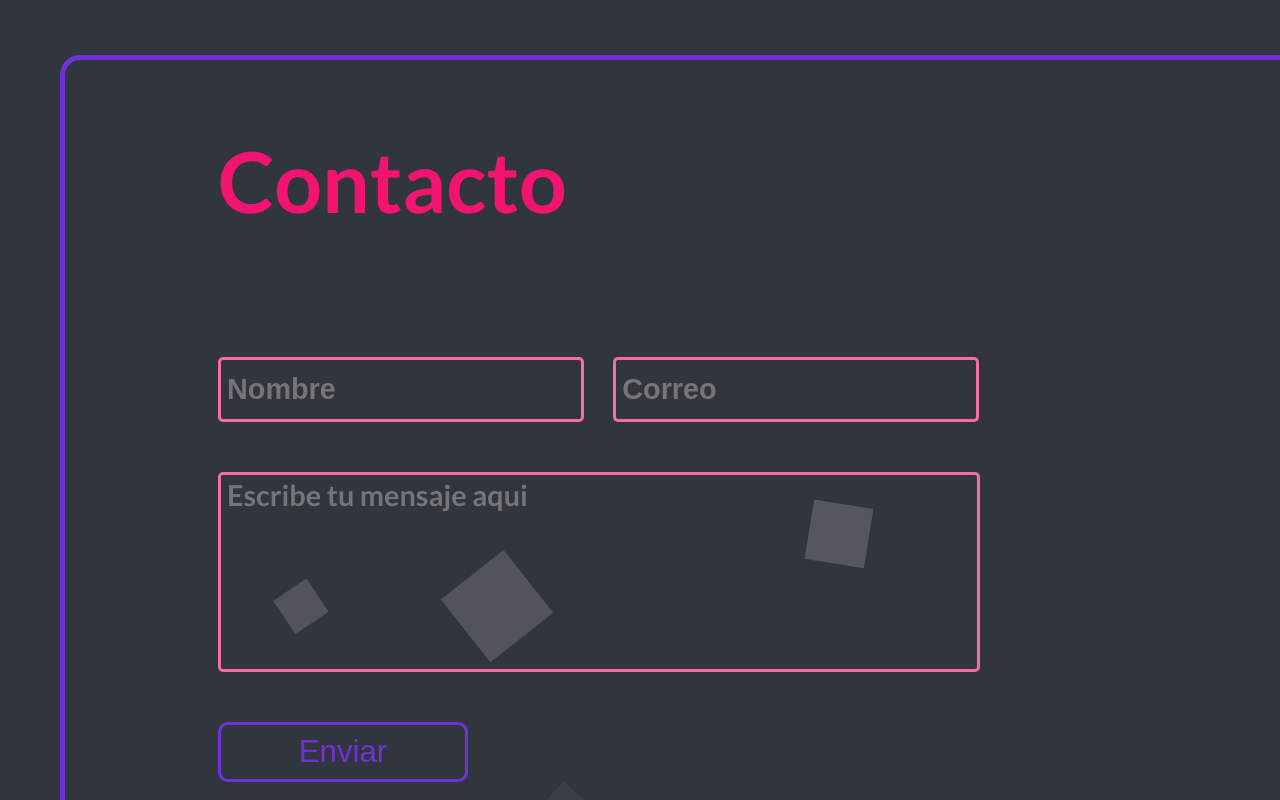
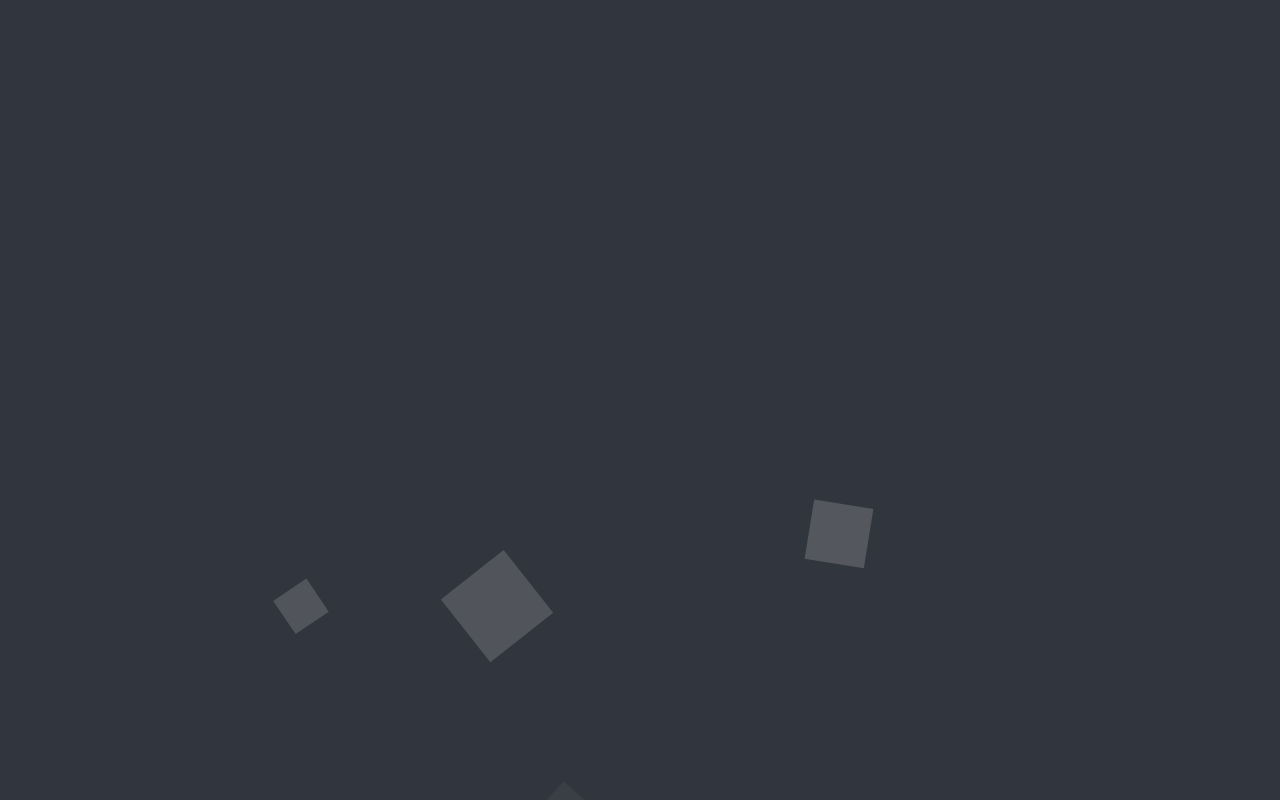
Before and after one commit to guzhdz/pagina-axolote, a React (Create React App) app: page / in a window 1280 px wide. Shown: the part 2000-2800 px from the top of the page. Built offline with nearby package versions, Linux system fonts and the light colour scheme.

Commit message:
Cooreccion de codigo animacion

```diff
--- a/src/sections/contact/_contact.scss
+++ b/src/sections/contact/_contact.scss
@@ -6,7 +6,7 @@
     width: 1800px;
     height: 900px;
     margin: 25px 60px;
-    border: 5px solid $color-6;
+    border: 5px solid transparent;
     border-radius: 20px;
   }
 
@@ -15,6 +15,7 @@
     height: 186px;
     margin-left: calc(50% - 1098px / 2 - 198px);
     color: $color-5;
+    transform: translateX(-100%);
 
     .axolotl {
       color: $color-1;
@@ -32,6 +33,7 @@
     grid-template-rows: auto auto auto auto auto;
     row-gap: 20px;
     margin-left: calc(50% - 1098px / 2 - 198px);
+    transform: translateX(-100%);
   }
 
   .bg-bubbles {
@@ -157,15 +159,6 @@
   }
 }
 
-@keyframes appear3 {
-  0% {
-    transform: translatey(100%);
-  }
-
-  100% {
-    transform: translatey(0%);
-  }
-}
 
 @keyframes square {
   0% {
```
